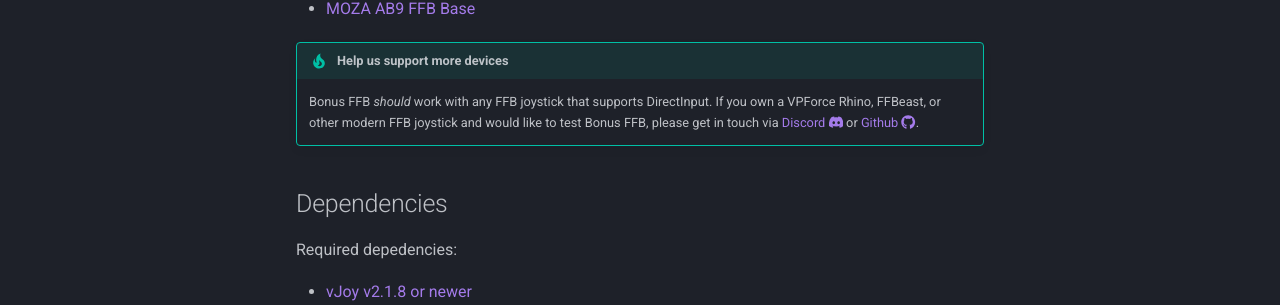
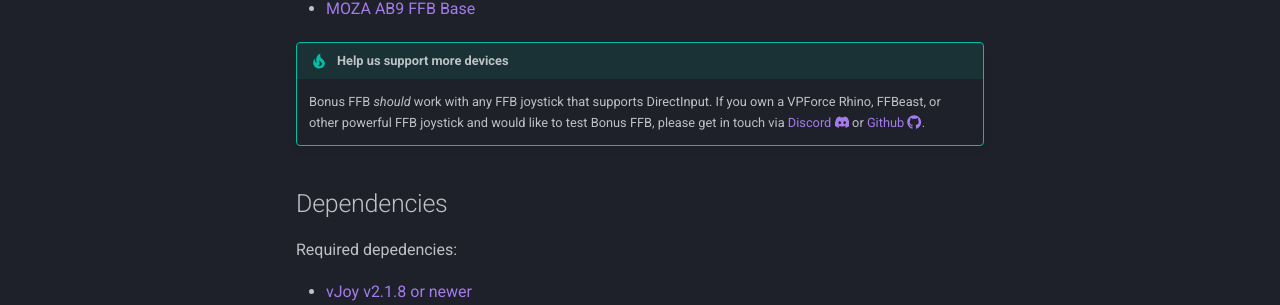
Before and after one commit to kgmonteith/BonusFFB, an MkDocs documentation site: the page built from docs/index.md, in a window 1280 px wide and 1252 px high. Shown: the part 535-840 px from the top of the window. Built offline with MkDocs 1.6.1 and Material for MkDocs 9.7.7, drawn with Linux system fonts in a browser that asks for light colours; comment, search, counter and statistics services are not loaded.

Commit message:
Doc update

```diff
--- a/docs/index.md
+++ b/docs/index.md
@@ -14,7 +14,7 @@ Bonus FFB is free, open-source software that simulates these devices using force
 * [MOZA AB9 FFB Base](device-settings/#moza-ab9)
 
 !!! tip "Help us support more devices"
-    Bonus FFB *should* work with any FFB joystick that supports DirectInput. If you own a VPForce Rhino, FFBeast, or other modern FFB joystick and would like to test Bonus FFB, please get in touch via [Discord :fontawesome-brands-discord:](https://discord.com/users/447499151337324574) or [Github :fontawesome-brands-github:](https://github.com/kgmonteith/Bonus-FFB/issues).
+    Bonus FFB *should* work with any FFB joystick that supports DirectInput. If you own a VPForce Rhino, FFBeast, or other powerful FFB joystick and would like to test Bonus FFB, please get in touch via [Discord :fontawesome-brands-discord:](https://discord.com/users/447499151337324574) or [Github :fontawesome-brands-github:](https://github.com/kgmonteith/Bonus-FFB/issues).
 
 ## Dependencies
 
```
Also changed, not shown: README.md (+1 -1 lines).
